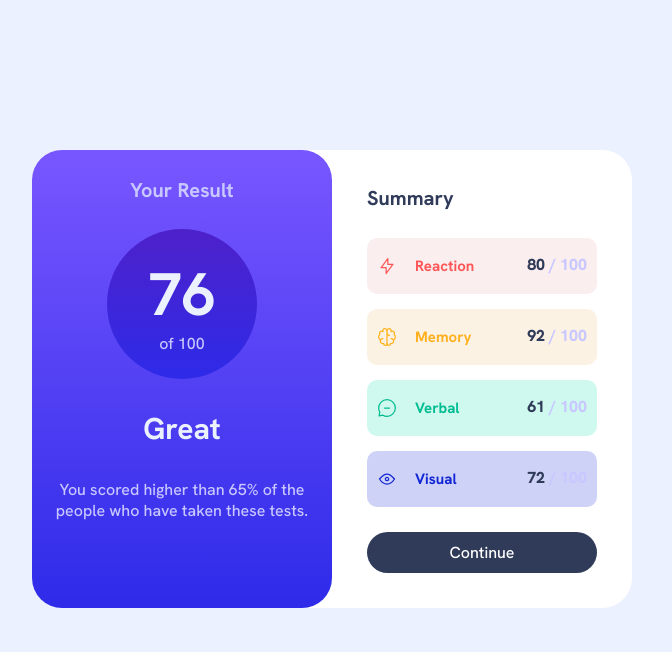
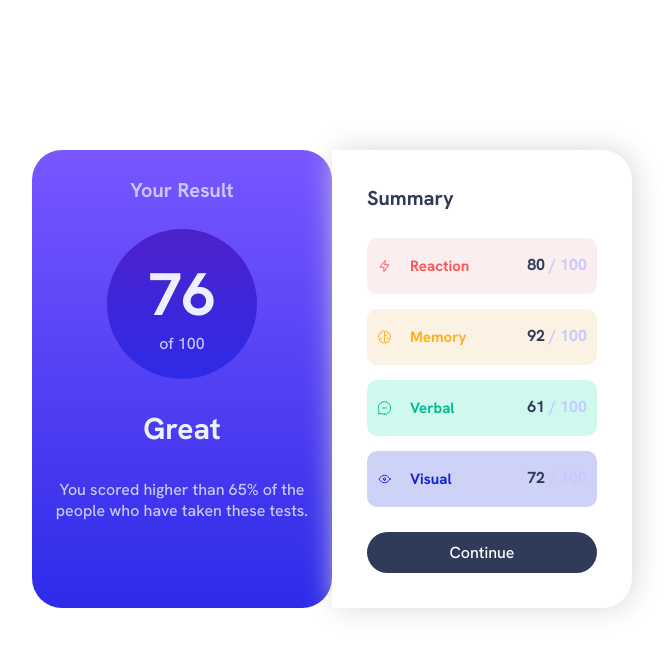
Before and after one commit to Ahmed02001/challenge-one, a plain HTML site: page index.html in a window 1280 px wide. Shown: the whole page, without its empty margins (308-980 px from the left). Drawn offline with Linux system fonts and the light colour scheme.

Commit message:
update html and css file

```diff
--- a/index.html
+++ b/index.html
@@ -26,28 +26,28 @@
           <div class="box">
           <div class="reaction all">
             <div class="mem">
-              <img src="images/icon-reaction.svg" alt="">
+              <img class="width" src="images/icon-reaction.svg" alt="">
               <h5>Reaction</h5>
             </div>
             <p><span>80</span> / 100</p>
           </div>
           <div class="memory all">
             <div class="mem">
-              <img src="images/icon-memory.svg" alt="">
+              <img class="width" src="images/icon-memory.svg" alt="">
               <h5>Memory</h5>
             </div>
             <p><span>92</span> / 100</p>
           </div>
           <div class="verbal all">
             <div class="mem">
-              <img src="images/icon-verbal.svg" alt="">
+              <img class="width" src="images/icon-verbal.svg" alt="">
               <h5>Verbal</h5>
             </div>
             <p><span>61</span> / 100</p>
           </div>
           <div class="visual all">
             <div class="mem">
-              <img src="images/icon-visual.svg" alt="">
+              <img class="width" src="images/icon-visual.svg" alt="">
               <h5>Visual </h5>
             </div>
             <p><span>72</span> / 100</p>
--- a/master.css
+++ b/master.css
@@ -2,9 +2,7 @@ body {
   font-family: "Hanken Grotesk", sans-serif;
   margin: 0;
 }
-html {
-  background-color: hsl(221, 100%, 96%);
-}
+
 .container {
   width: 600px;
   /* height: 600px; */
@@ -27,12 +25,15 @@ html {
 .container .summary {
   flex-basis: 50%;
   text-align: center;
+  border-top-right-radius: 30px;
+  border-bottom-right-radius: 30px;
+  box-shadow: 3px 0px 30px -1px rgb(215 214 214);
 }
 .container .greet h4 {
   font-size: 20px;
   color: hsl(241, 100%, 89%);
 }
-@media (max-width: 630px){
+@media (max-width: 630px) {
   .container {
     width: 350px;
     margin: 0 auto;
@@ -43,7 +44,6 @@ html {
     flex-basis: 100%;
     border-top-right-radius: 0;
     border-top-left-radius: 0;
-
   }
   .container .summary {
     flex-basis: 100%;
@@ -114,7 +114,7 @@ html {
 }
 .container .summary .contain .box .all p {
   color: hsl(241, 100%, 89%);
-  font-weight: 800;
+  font-weight: 700;
 }
 .container .summary .contain .box .all span {
   color: hsl(224, 30%, 27%);
@@ -138,6 +138,9 @@ html {
   width: 120px;
   margin: 0;
 }
+.container .summary .contain .width {
+  width: 15px;
+}
 .container .summary .contain .button {
   padding: 10px;
   border-radius: 30px;
```
